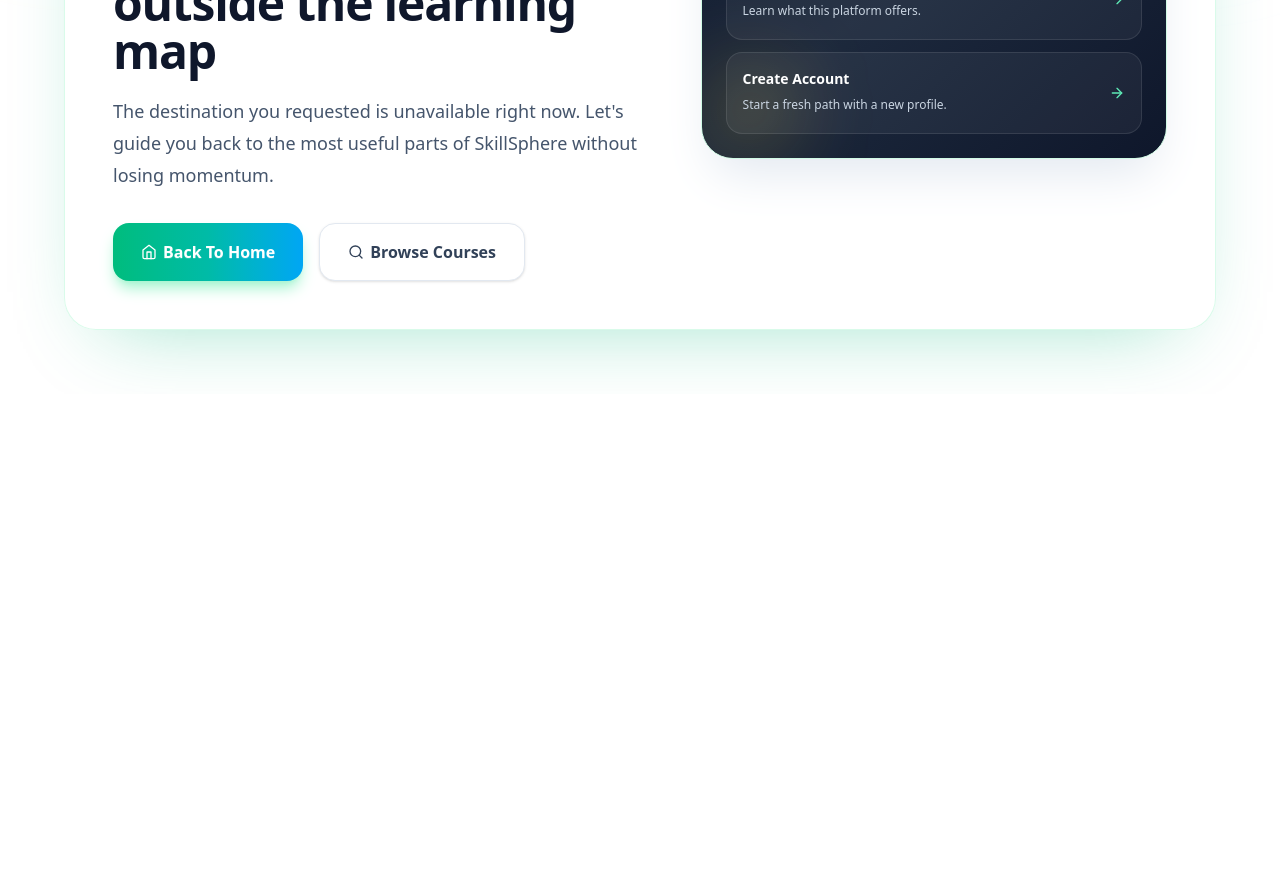
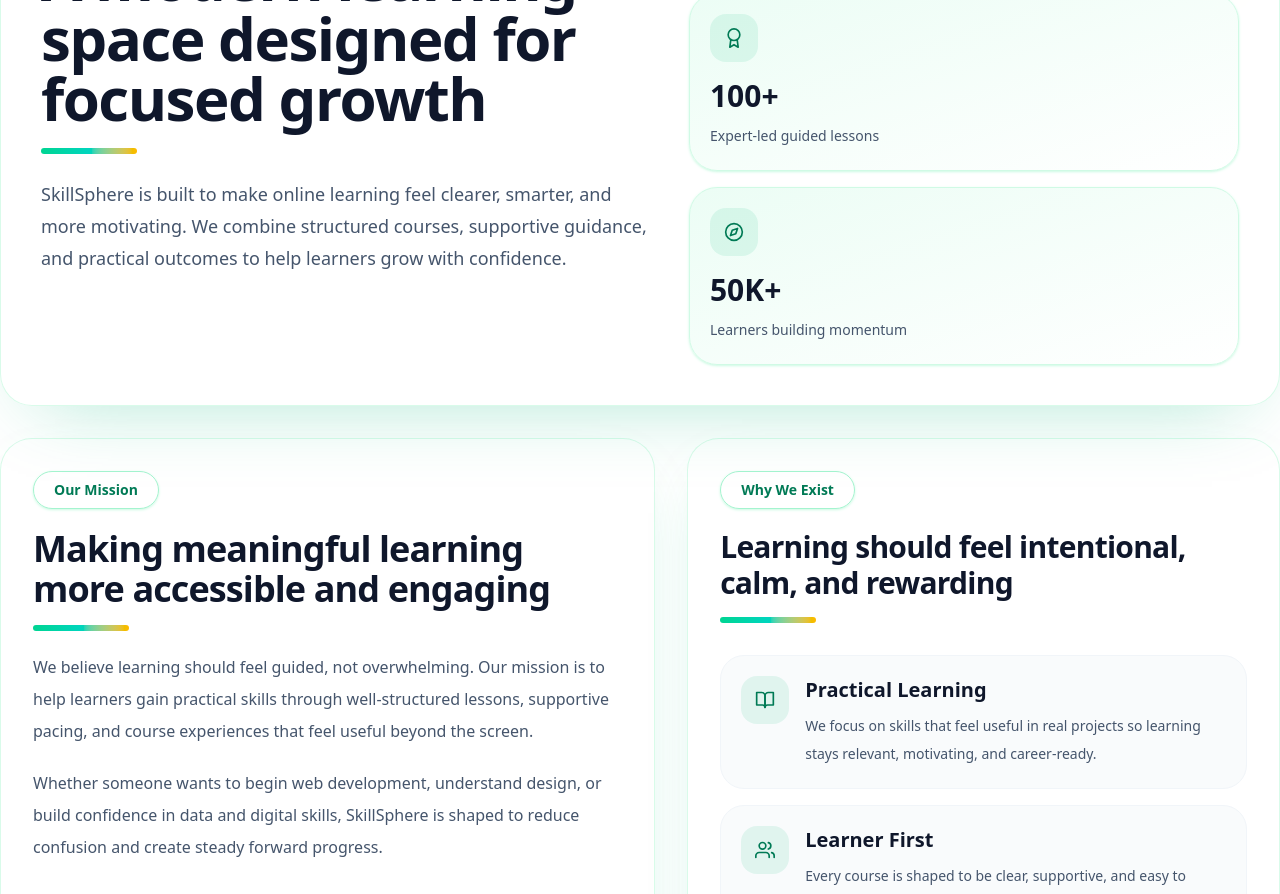
Before and after one commit to nafiz2024/Programming-Hero-Assignment-08, a Next.js app: page /about in a window 1280 px wide. Before the commit this address had no page. Shown: the part 380-1274 px from the top of the page. Before the commit the page ends 800 px from the top, so only its background shows below. Built offline with nearby package versions, Linux system fonts and the light colour scheme.

Commit message:
About Page Complete

```diff
--- /dev/null
+++ b/src/app/(main)/about/page.jsx
@@ -0,0 +1,143 @@
+import { FiAward, FiBookOpen, FiCompass, FiLayers, FiTarget, FiUsers } from "react-icons/fi";
+
+const coreValues = [
+    {
+        id: 1,
+        icon: <FiBookOpen />,
+        title: "Practical Learning",
+        description: "We focus on skills that feel useful in real projects so learning stays relevant, motivating, and career-ready.",
+    },
+    {
+        id: 2,
+        icon: <FiUsers />,
+        title: "Learner First",
+        description: "Every course is shaped to be clear, supportive, and easy to follow whether you are just starting or leveling up.",
+    },
+    {
+        id: 3,
+        icon: <FiTarget />,
+        title: "Growth With Direction",
+        description: "Our learning paths help students move with clarity instead of guessing what to study next.",
+    },
+];
+
+const platformHighlights = [
+    {
+        id: 1,
+        icon: <FiLayers />,
+        value: "500+",
+        label: "Structured learning modules",
+    },
+    {
+        id: 2,
+        icon: <FiAward />,
+        value: "100+",
+        label: "Expert-led guided lessons",
+    },
+    {
+        id: 3,
+        icon: <FiCompass />,
+        value: "50K+",
+        label: "Learners building momentum",
+    },
+];
+
+const AboutPage = () => {
+    return (
+        <section className="relative overflow-hidden px-4 py-8 sm:px-6 lg:px-0">
+            <div className="pointer-events-none absolute left-0 top-12 h-44 w-44 rounded-full bg-emerald-100/40 blur-3xl"></div>
+            <div className="pointer-events-none absolute right-0 top-24 h-52 w-52 rounded-full bg-amber-100/40 blur-3xl"></div>
+
+            <div className="relative overflow-hidden rounded-[2rem] border border-emerald-100/80 bg-white/90 p-6 shadow-[0_24px_80px_-40px_rgba(16,185,129,0.45)] backdrop-blur-sm sm:p-8 lg:p-10">
+                <div className="pointer-events-none absolute inset-x-10 top-0 h-1 rounded-full bg-gradient-to-r from-emerald-400 via-teal-400 to-amber-400"></div>
+                <div className="pointer-events-none absolute -right-10 -top-10 h-36 w-36 rounded-full bg-emerald-50 blur-2xl"></div>
+
+                <div className="grid items-center gap-10 lg:grid-cols-[1.05fr_.95fr]">
+                    <div>
+                        <span className="inline-flex rounded-full border border-emerald-200 bg-white/85 px-5 py-2 text-sm font-semibold text-emerald-700 shadow-sm shadow-emerald-100">
+                            About SkillSphere
+                        </span>
+
+                        <h1 className="mt-5 max-w-3xl text-4xl font-black tracking-tight text-slate-900 sm:text-5xl lg:text-6xl">
+                            A modern learning space designed for focused growth
+                        </h1>
+
+                        <div className="mt-5 h-1.5 w-24 rounded-full bg-gradient-to-r from-emerald-400 via-teal-400 to-amber-400"></div>
+
+                        <p className="mt-6 max-w-2xl text-base leading-8 text-slate-600 sm:text-lg">
+                            SkillSphere is built to make online learning feel clearer, smarter, and more motivating. We combine structured courses, supportive guidance, and practical outcomes to help learners grow with confidence.
+                        </p>
+                    </div>
+
+                    <div className="grid gap-4 sm:grid-cols-3 lg:grid-cols-1">
+                        {platformHighlights.map((item) => (
+                            <div
+                                key={item.id}
+                                className="rounded-[1.75rem] border border-emerald-100 bg-gradient-to-br from-emerald-50 to-white p-5 shadow-sm shadow-emerald-100"
+                            >
+                                <div className="flex h-12 w-12 items-center justify-center rounded-2xl bg-emerald-500/10 text-xl text-emerald-700">
+                                    {item.icon}
+                                </div>
+                                <h2 className="mt-4 text-3xl font-black text-slate-900">{item.value}</h2>
+                                <p className="mt-2 text-sm font-medium leading-7 text-slate-600">{item.label}</p>
+                            </div>
+                        ))}
+                    </div>
+                </div>
+            </div>
+
+            <div className="mt-8 grid gap-8 lg:grid-cols-[1.05fr_.95fr]">
+                <div className="rounded-[2rem] border border-emerald-100/80 bg-white/90 p-6 shadow-[0_20px_60px_-34px_rgba(16,185,129,0.4)] sm:p-8">
+                    <span className="inline-flex rounded-full border border-emerald-200 bg-white/85 px-5 py-2 text-sm font-semibold text-emerald-700 shadow-sm shadow-emerald-100">
+                        Our Mission
+                    </span>
+                    <h2 className="mt-5 text-3xl font-black tracking-tight text-slate-900 sm:text-4xl">
+                        Making meaningful learning more accessible and engaging
+                    </h2>
+                    <div className="mt-4 h-1.5 w-24 rounded-full bg-gradient-to-r from-emerald-400 via-teal-400 to-amber-400"></div>
+
+                    <p className="mt-5 text-sm leading-8 text-slate-600 sm:text-base">
+                        We believe learning should feel guided, not overwhelming. Our mission is to help learners gain practical skills through well-structured lessons, supportive pacing, and course experiences that feel useful beyond the screen.
+                    </p>
+
+                    <p className="mt-5 text-sm leading-8 text-slate-600 sm:text-base">
+                        Whether someone wants to begin web development, understand design, or build confidence in data and digital skills, SkillSphere is shaped to reduce confusion and create steady forward progress.
+                    </p>
+                </div>
+
+                <div className="rounded-[2rem] border border-emerald-100/80 bg-white/90 p-6 shadow-[0_20px_60px_-34px_rgba(16,185,129,0.4)] sm:p-8">
+                    <span className="inline-flex rounded-full border border-emerald-200 bg-white/85 px-5 py-2 text-sm font-semibold text-emerald-700 shadow-sm shadow-emerald-100">
+                        Why We Exist
+                    </span>
+                    <h2 className="mt-5 text-3xl font-black tracking-tight text-slate-900">
+                        Learning should feel intentional, calm, and rewarding
+                    </h2>
+                    <div className="mt-4 h-1.5 w-24 rounded-full bg-gradient-to-r from-emerald-400 via-teal-400 to-amber-400"></div>
+
+                    <div className="mt-8 space-y-4">
+                        {coreValues.map((value) => (
+                            <div
+                                key={value.id}
+                                className="rounded-[1.5rem] border border-slate-100 bg-slate-50/80 p-5"
+                            >
+                                <div className="flex items-start gap-4">
+                                    <div className="flex h-12 w-12 shrink-0 items-center justify-center rounded-2xl bg-emerald-500/10 text-xl text-emerald-700">
+                                        {value.icon}
+                                    </div>
+                                    <div>
+                                        <h3 className="text-xl font-black text-slate-900">{value.title}</h3>
+                                        <p className="mt-2 text-sm leading-7 text-slate-600">
+                                            {value.description}
+                                        </p>
+                                    </div>
+                                </div>
+                            </div>
+                        ))}
+                    </div>
+                </div>
+            </div>
+        </section>
+    );
+};
+
+export default AboutPage;
```
